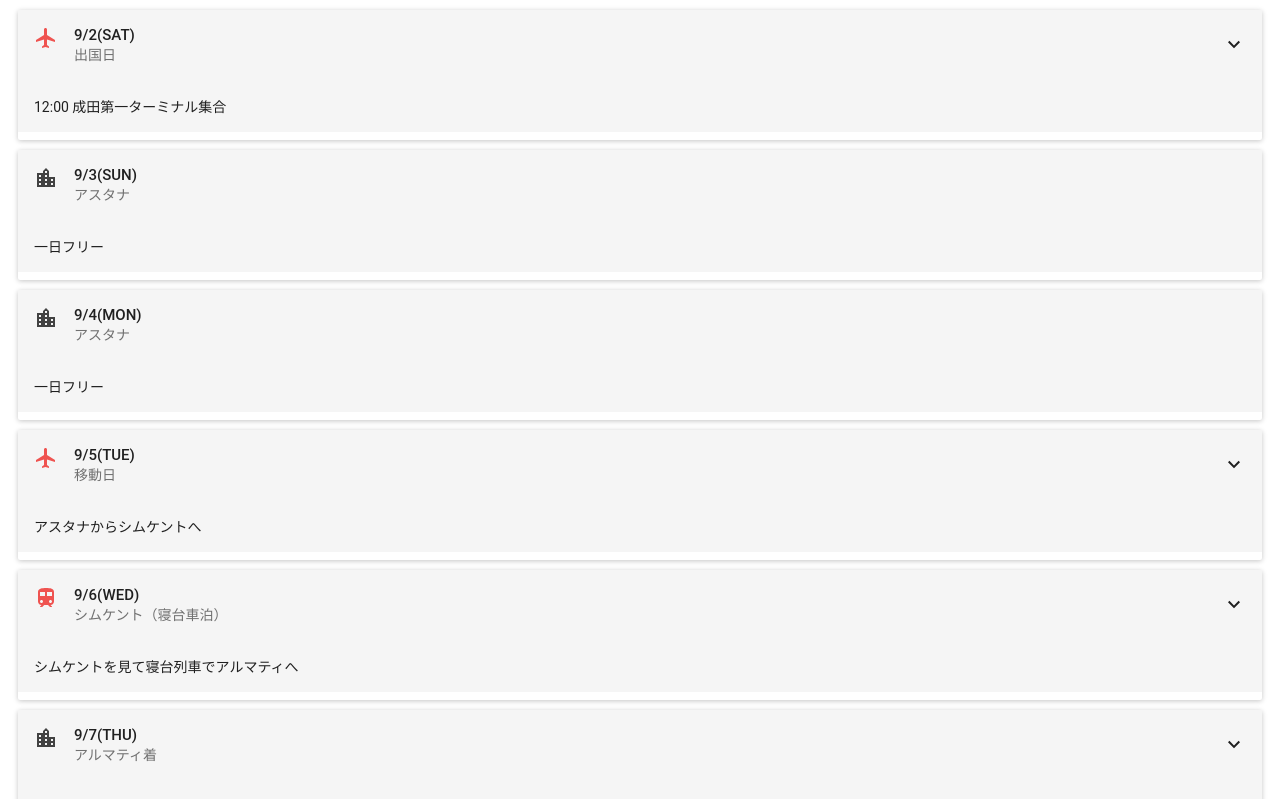
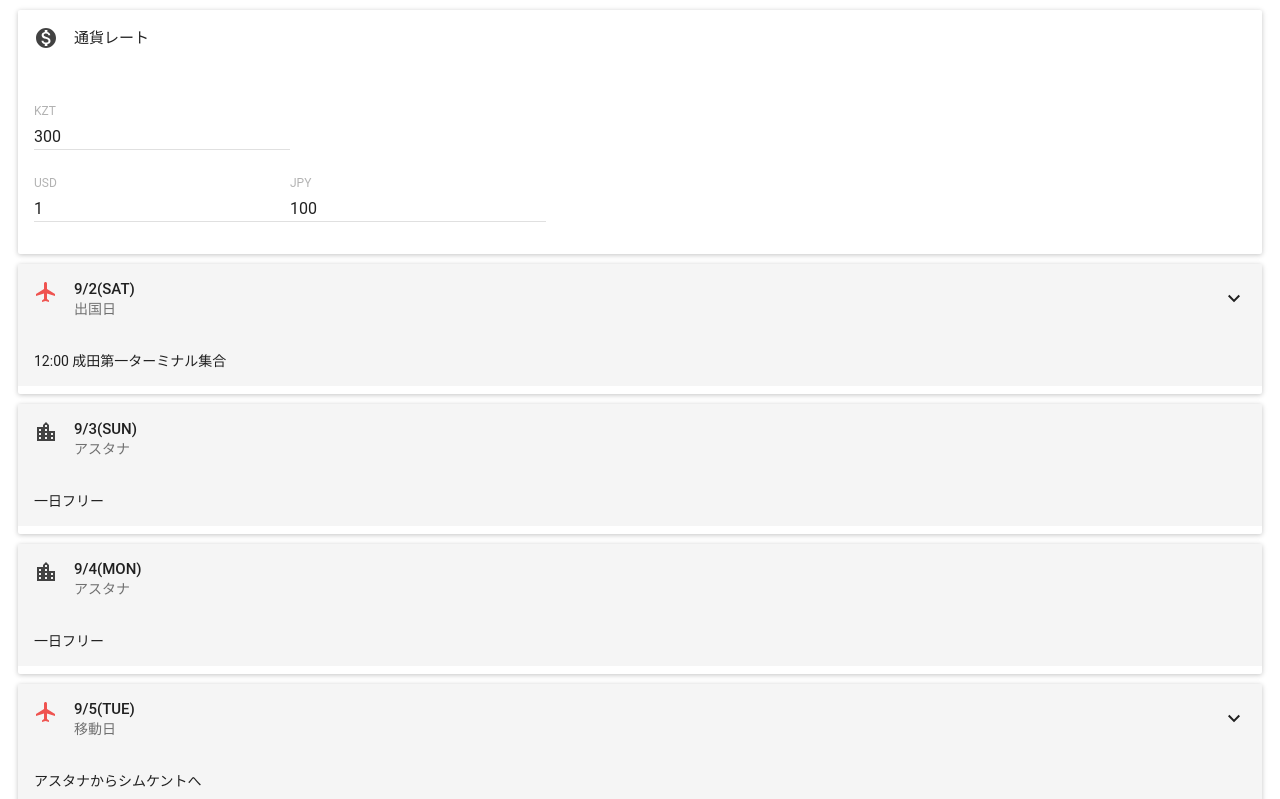
Before and after one commit to en-ken/kazahstan_trip, a React (Create React App) app: page / in a window 1280 px wide. Shown: the top 799 px of the page. Built offline with nearby package versions, Linux system fonts and the light colour scheme; no server answers.

Commit message:
通貨換算コンポーネント追加

```diff
--- a/src/App.js
+++ b/src/App.js
@@ -2,11 +2,13 @@ import React, { Component } from 'react';
 import DayCard from './DayCard';
 import MovingSchedule from './MovingSchedule';
 import StayPlace from './StayPlace';
+import CurrencyRate from './CurrencyRate';
 
 class App extends Component {
   render() {
     return (
       <div>
+        <CurrencyRate/>
         <DayCard
           date='9/2(SAT)'
           schedule='出国日'
--- /dev/null
+++ b/src/CurrencyRate.js
@@ -0,0 +1,153 @@
+import React, {Component} from 'react';
+import {
+  Card,
+  CardHeader,
+  CardText,
+} from 'material-ui/Card';
+import TextField from 'material-ui/TextField';
+import MoneyIcon from 'material-ui/svg-icons/editor/monetization-on';
+import {grey800 as currencyColor} from 'material-ui/styles/colors';
+
+
+export default class CurrencyRate extends Component {
+  constructor(props) {
+    super(props);
+
+    this.state = {
+      USD_KZT: 300.00,
+      JPY_KZT: 3.00,
+      USD: 1.00,
+      KZT: 300,
+      JPY: 300.00/3.00,
+
+      isUsdKztFetched: false,
+      isJpyKztFetched: false,
+    };
+
+    this.validate = this.validate.bind(this);
+    this.setCurrency = this.setCurrency.bind(this);
+
+    this.fetchCurrencyRate('USD', 'KZT');
+    this.fetchCurrencyRate('JPY', 'KZT');
+  }
+
+
+  render() {
+    const resultText = () =>
+      this.state.isJpyKztFetched && this.state.isUsdKztFetched ?
+        '最新レートを取得しました。':
+        '';
+
+    return (
+      <Card style={{ margin: 10 }}>
+        <CardHeader
+          title='通貨レート'
+          subtitle={resultText()}
+          avatar={<MoneyIcon color={currencyColor} />}
+        />
+        <CardText>
+          <TextField
+            floatingLabelText="KZT"
+            value={this.state.KZT}
+            onChange={this.KZTChanged.bind(this)}
+            floatingLabelFixed={true}
+          />
+          <br />
+          <TextField
+            floatingLabelText="USD"
+            value={this.state.USD}
+            onChange={this.USDChanged.bind(this)}
+            floatingLabelFixed={true}
+          />
+          <TextField
+            floatingLabelText="JPY"
+            value={this.state.JPY}
+            onChange={this.JPYChanged.bind(this)}
+            floatingLabelFixed={true}
+          />
+        </CardText>
+      </Card>
+    );
+  }
+
+  fetchCurrencyRate(from, to) {
+    const url = `https://query.yahooapis.com/v1/public/yql?q=select * from yahoo.finance.xchange where pair in ("${from}${to}")&format=json&env=store://datatables.org/alltableswithkeys`;
+    //const url = `https://www.google.com/finance/converter?a=1&from=${from}&to=${to}`;
+    fetch(url, {mode: 'cors'})
+      .then(resp => {
+        resp.json()
+          .then(json => {
+            const {
+              query: {
+                results: {
+                  rate: {
+                    Rate
+                  }
+                }
+              }
+            } = json;
+            const rate = parseFloat(Rate);
+
+            switch (`${from}_${to}`) {
+            case 'USD_KZT':
+              this.setState({ USD_KZT: rate });
+              this.setState({ isUsdKztFetched: true });
+              break;
+            case 'JPY_KZT':
+              this.setState({ JPY_KZT: rate });
+              this.setState({ isJpyKztFetched: true });
+              break;
+            default:
+              break;
+            }
+            this.setCurrency(1);
+          });
+      });
+  }
+
+  KZTChanged(event, val) {
+    if (!this.validate(val)) {
+      this.setCurrency(1);
+      return;
+    }
+
+    this.setState({ KZT: val });
+    this.setState({ USD: val/this.state.USD_KZT });
+    this.setState({ JPY: val/this.state.JPY_KZT });
+  }
+
+  USDChanged(event, val) {
+    if (!this.validate(val)) {
+      this.setCurrency(1);
+      return;
+    }
+
+    this.setState({ USD: val });
+    this.setState({ KZT: val*this.state.USD_KZT });
+    this.setState({ JPY: this.state.KZT/this.state.JPY_KZT });
+  }
+
+  JPYChanged(event, val) {
+    if (!this.validate(val)) {
+      this.setCurrency(1);
+      return;
+    }
+
+    this.setState({ JPY: val });
+    this.setState({ KZT: val*this.state.JPY_KZT });
+    this.setState({ USD: this.state.KZT/this.state.USD_KZT });
+  }
+
+  validate(val) {
+    if (!val.match(/^[0-9\\.]+$/)) {
+      return false;
+    }
+    return true;
+  }
+
+  setCurrency(usd) {
+    this.setState({ USD: usd });
+    this.setState({ KZT: usd*this.state.USD_KZT });
+    this.setState({ JPY: this.state.KZT/this.state.JPY_KZT });
+  }
+}
```
Also changed, not shown: 1 other file (tests, documents, lock files or other folders).
